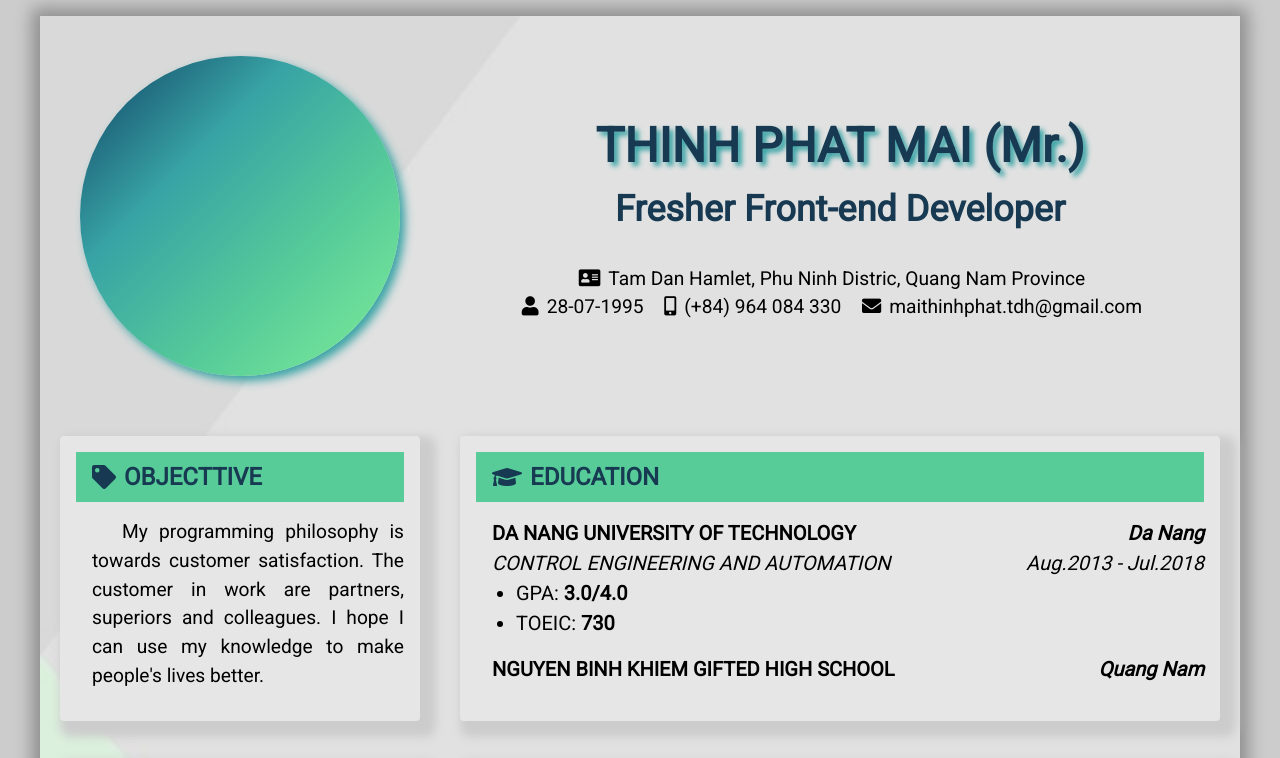
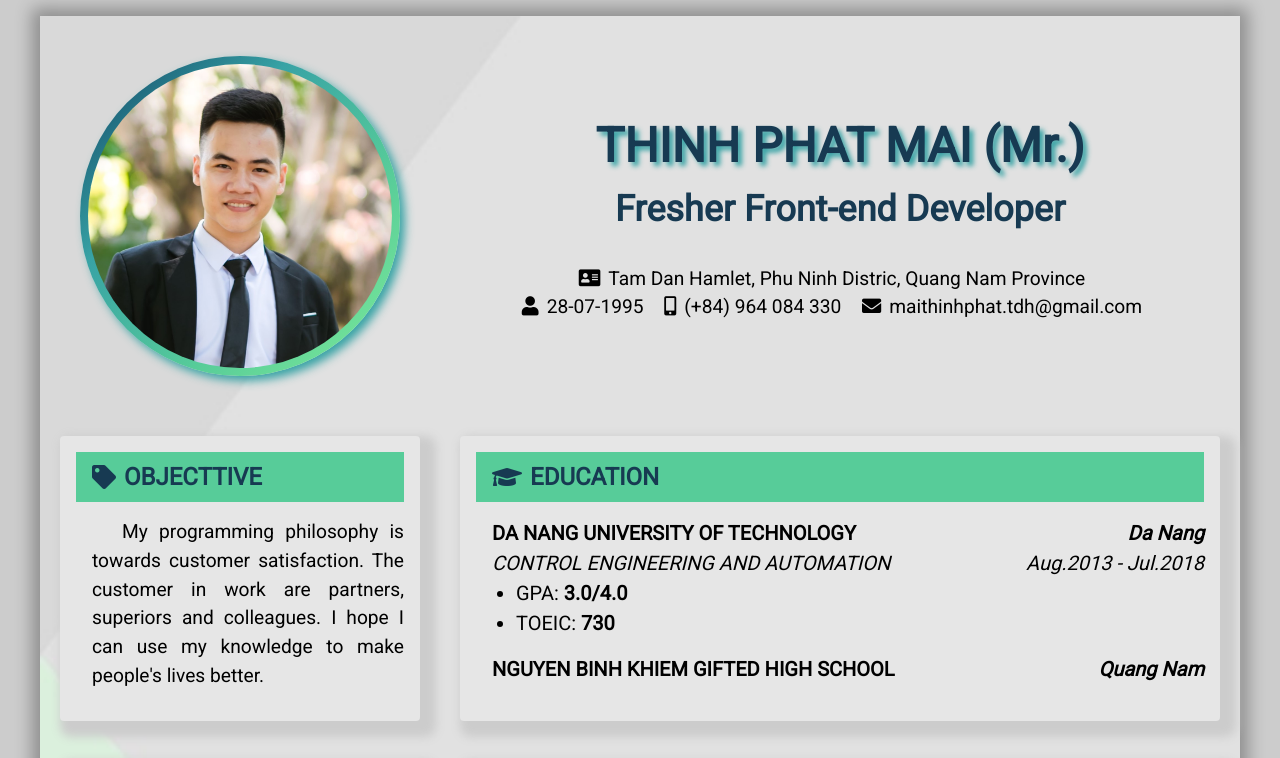
Before and after one commit to maithinhphat95/phatprotk9.github.io, a plain HTML site: page index.html in a window 1280 px wide. Shown: the top 758 px of the page. Drawn offline with Linux system fonts and the light colour scheme; files whose address does not match are found by name.

Commit message:
Update style.css

```diff
--- a/assets/css/style.css
+++ b/assets/css/style.css
@@ -117,7 +117,7 @@ body{
     width: 100%;
     height: 100%;
     border-radius: 50%;
-    background-image: url(./assets/images/avatar.jpg);
+    background-image: url(/assets/images/Avatar.jpg);
     background-size: 100% 100%;
     background-repeat: no-repeat;
     background-position-x: 100%;
```
